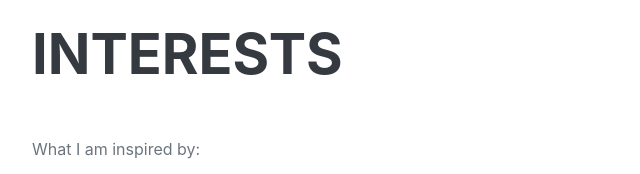
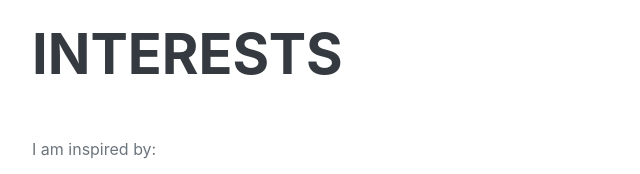
Before and after one commit to IlyanaIlyana/ilyanailyana.github.io, a plain HTML site: page index.html in a window 1280 px wide. Shown: the part 4760-4934 px from the top of the page, 288-928 px from the left. Drawn offline with nearby package versions, Linux system fonts and the light colour scheme; a web font is replaced by a local one.

Commit message:
Update index.html

```diff
--- a/index.html
+++ b/index.html
@@ -209,7 +209,7 @@
             <section class="resume-section" id="interests">
                 <div class="resume-section-content">
                     <h2 class="mb-5">Interests</h2>
-                    <p>What I am inspired by:</p>
+                    <p>I am inspired by:</p>
                     <p class="mb-0">Frederic Laloux «Reinventing Organizations», 2016;</p>
                     <p class="mb-0">Frederick Brooks «The Mythical Man-Month», 2002;</p>
                     <p class="mb-0">Edwards Deming «Out of the Crisis», 1986;</p>
```
